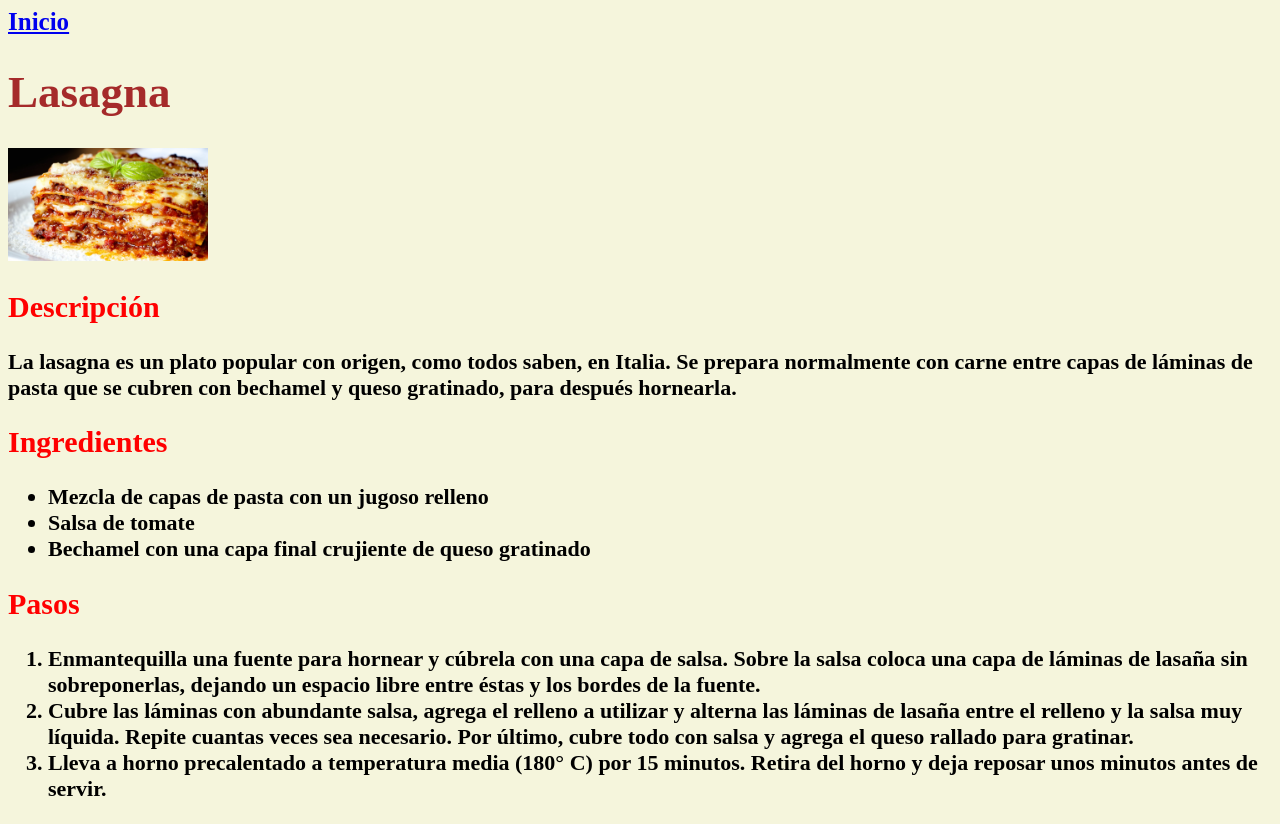
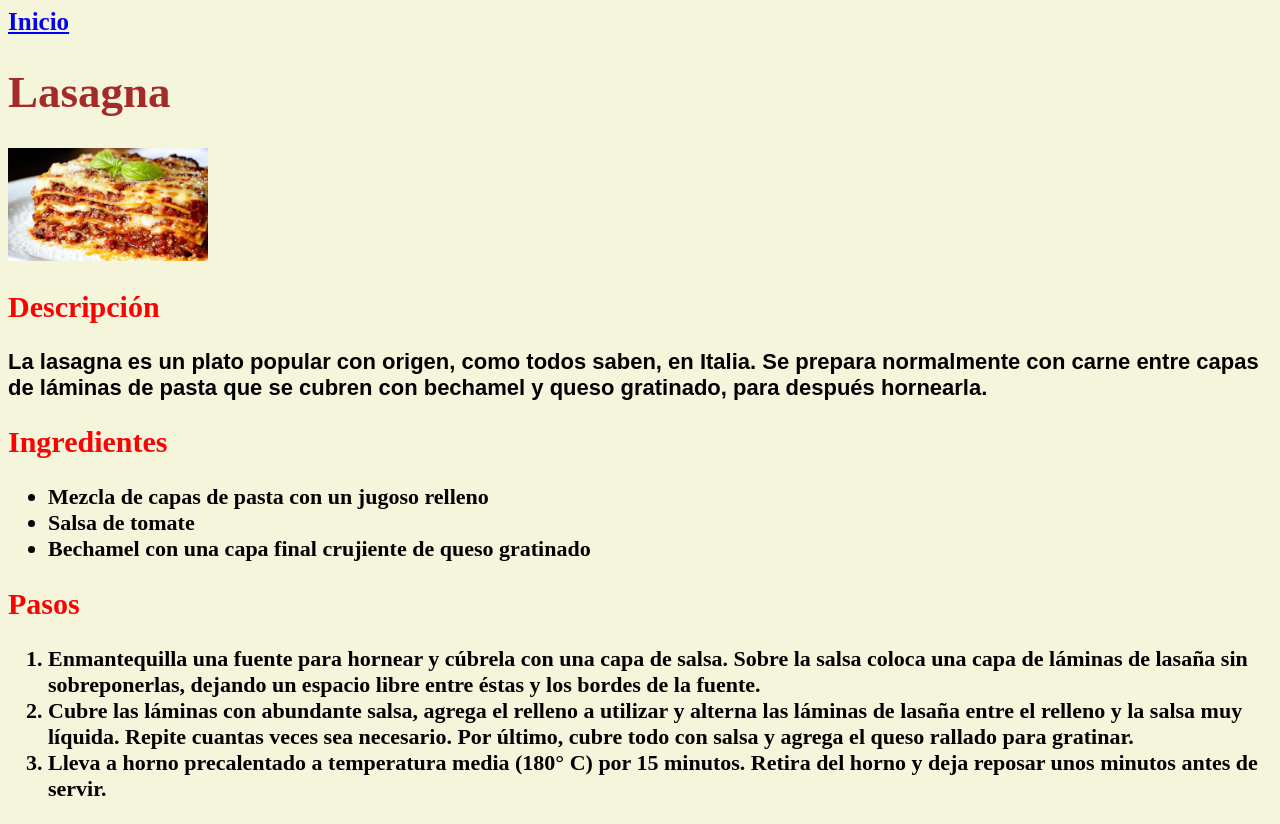
Before and after one commit to calingod/odin-recipes, a plain HTML site: page recipes/lasagna.html in a window 1280 px wide. Drawn offline with Linux system fonts and the light colour scheme.

Commit message:
font-family(tipo de letra)

```diff
--- a/recipes/lasagna.html
+++ b/recipes/lasagna.html
@@ -15,7 +15,7 @@
 
     <section>
         <h2 class="Encabezados1">Descripción</h2>
-        <p>La lasagna es un plato popular con origen, como todos saben, en Italia. Se prepara normalmente con carne entre capas de láminas de pasta que se cubren con bechamel y queso gratinado, para después hornearla.</p>
+        <p id="lasaña-text">La lasagna es un plato popular con origen, como todos saben, en Italia. Se prepara normalmente con carne entre capas de láminas de pasta que se cubren con bechamel y queso gratinado, para después hornearla.</p>
         <h2 class="Encabezados1">Ingredientes</h2>
         <ul>
             <li>Mezcla de capas de pasta con un jugoso relleno</li>
--- a/styles.css
+++ b/styles.css
@@ -43,3 +43,7 @@ section{
     height: auto;
     width: 300px;
 }
+
+#lasaña-text{
+    font-family: Arial, Helvetica, sans-serif
+}
```
